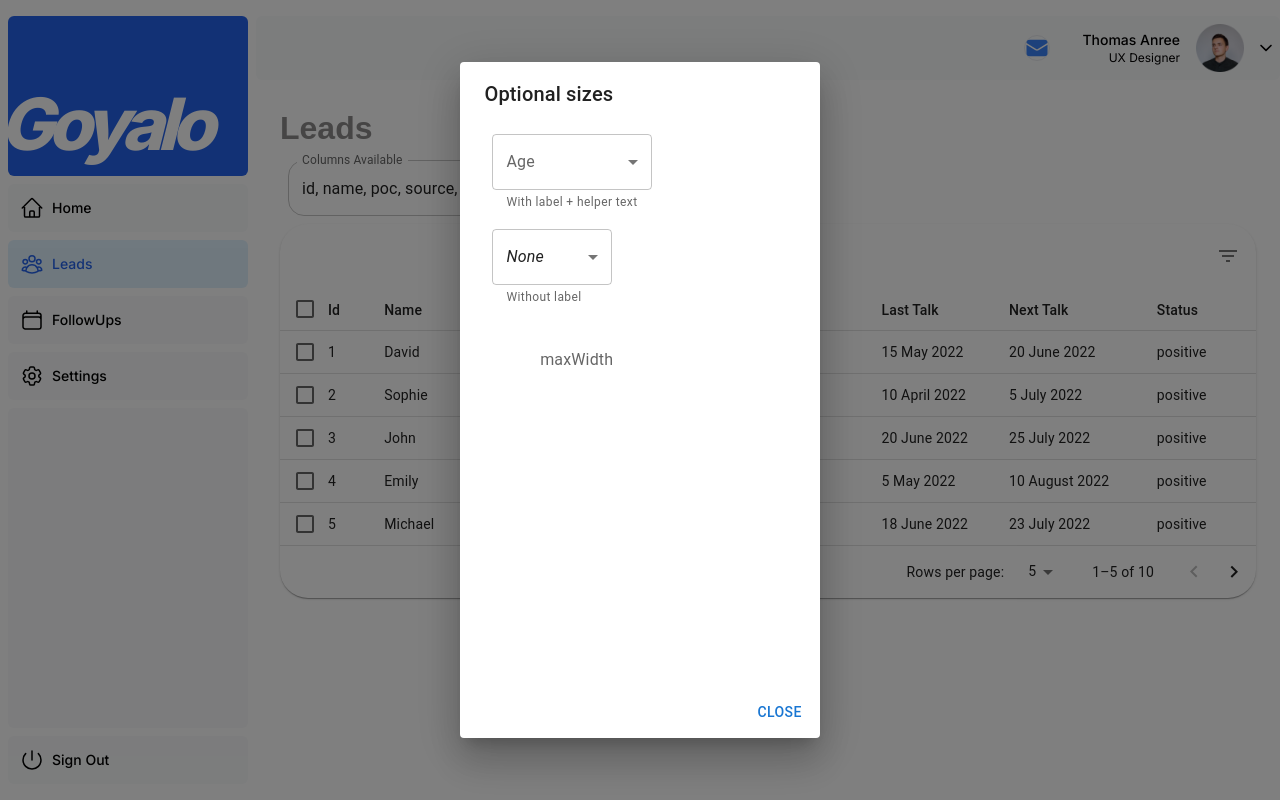
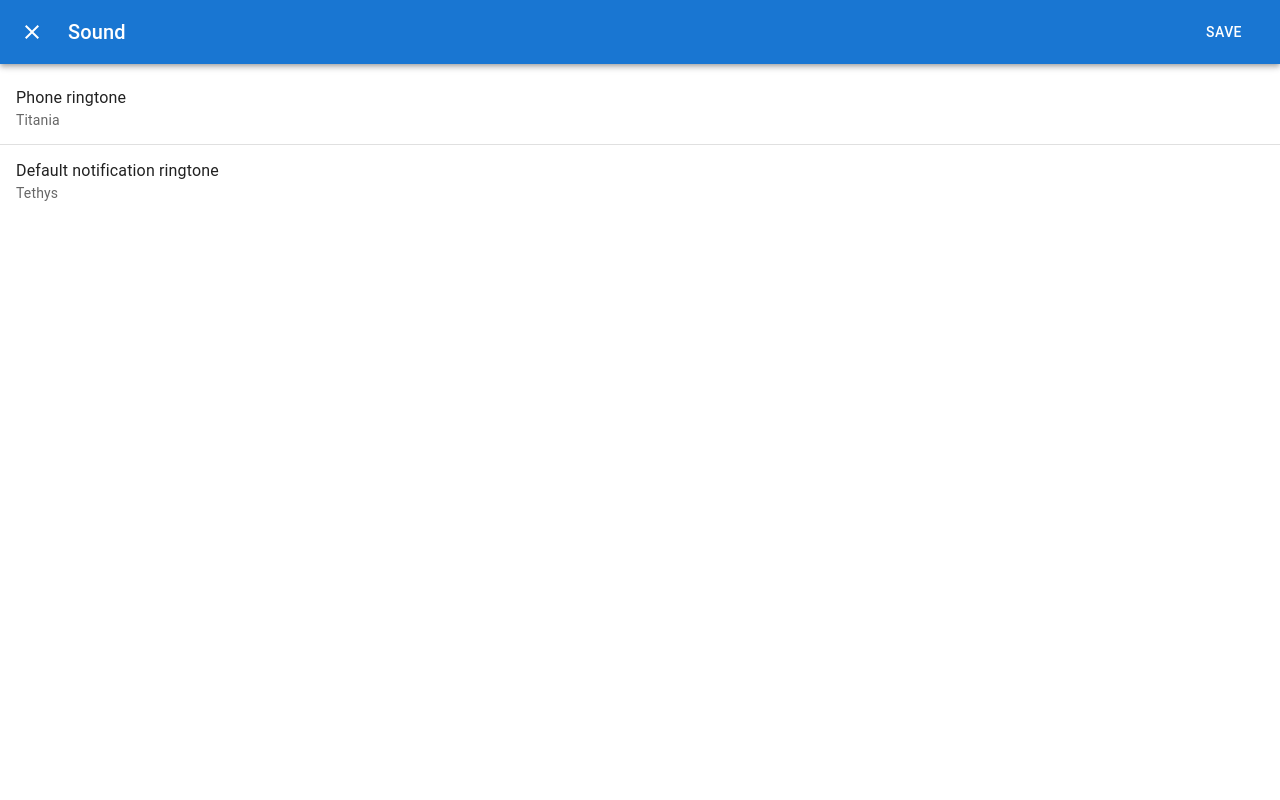
Before and after one commit to sabiqthottoly/luqa-frontend, a Next.js app: page /dashboard/leads in a window 1280 px wide. Both pictures are taken after a click on the button 1228 px from the left and 256 px from the top of the page. Built offline with nearby package versions, Linux system fonts and the light colour scheme; a web font is replaced by a local one.

Commit message:
modal started

```diff
--- a/app/dashboard/leads/components/filter/filtersModal.tsx
+++ b/app/dashboard/leads/components/filter/filtersModal.tsx
@@ -13,6 +13,27 @@ import MenuItem from "@mui/material/MenuItem";
 import Select, { SelectChangeEvent } from "@mui/material/Select";
 import Switch from "@mui/material/Switch";
 import FilterSelection from "./filterSelction";
+import ListItemText from '@mui/material/ListItemText';
+import ListItemButton from '@mui/material/ListItemButton';
+import List from '@mui/material/List';
+import Divider from '@mui/material/Divider';
+import AppBar from '@mui/material/AppBar';
+import Toolbar from '@mui/material/Toolbar';
+import IconButton from '@mui/material/IconButton';
+import Typography from '@mui/material/Typography';
+import CloseIcon from '@mui/icons-material/Close';
+import Slide from '@mui/material/Slide';
+import { TransitionProps } from '@mui/material/transitions';
+
+
+const Transition = React.forwardRef(function Transition(
+  props: TransitionProps & {
+    children: React.ReactElement;
+  },
+  ref: React.Ref<unknown>,
+) {
+  return <Slide direction="up" ref={ref} {...props} />;
+});
 
 interface FiltersModalProps {
   isOpenFiltersModal: boolean;
@@ -31,62 +52,97 @@ const FiltersModal: React.FC<FiltersModalProps> = ({
     setOpen(isOpenFiltersModal);
   }, [isOpenFiltersModal]);
 
+  const handleClickOpen = () => {
+    setOpen(true);
+  };
+
   const handleClose = () => {
     closeFiltersModal();
     setOpen(false);
   };
 
-  //   const handleMaxWidthChange = (event: SelectChangeEvent<typeof maxWidth>) => {
-  //     setMaxWidth(
-  //       // @ts-expect-error autofill of arbitrary value is not handled.
-  //       event.target.value
-  //     );
-  //   };
+  return (
+    // <React.Fragment>
+    //   <Dialog
+    //     // fullWidth={fullWidth}
+    //     // maxWidth={maxWidth}
+    //     open={open}
+    //     onClose={handleClose}
+    //   >
+    //     <DialogTitle>Optional sizes</DialogTitle>
+    //     <DialogContent sx={{ width: "70%", height: "70vh" }}>
+    //       <DialogContentText>
+    //         <FilterSelection />
+    //       </DialogContentText>
+    //       <Box
+    //         noValidate
+    //         component="form"
+    //         sx={{
+    //           display: "flex",
+    //           flexDirection: "column",
+    //           m: "auto",
+    //           width: "fit-content",
+    //         }}
+    //       >
+    //         <FormControl sx={{ mt: 2, minWidth: 120 }}>
+    //           <InputLabel htmlFor="max-width">maxWidth</InputLabel>
+    //         </FormControl>
+    //         {/* <FormControlLabel
+    //           sx={{ mt: 1 }}
+    //           control={
+    //             <Switch checked={fullWidth} onChange={handleFullWidthChange} />
+    //           }
+    //           label="Full width"
+    //         />  */}
+    //       </Box>
+    //     </DialogContent>
+    //     <DialogActions>
+    //       <Button onClick={handleClose}>Close</Button>
+    //     </DialogActions>
+    //   </Dialog>
+    // </React.Fragment>
 
-  //   const handleFullWidthChange = (
-  //     event: React.ChangeEvent<HTMLInputElement>
-  //   ) => {
-  //     setFullWidth(event.target.checked);
-  //   };
 
-  return (
     <React.Fragment>
+      {/* <Button variant="outlined" onClick={handleClickOpen}>
+        Open full-screen dialog
+      </Button> */}
       <Dialog
-        // fullWidth={fullWidth}
-        // maxWidth={maxWidth}
+        fullScreen
         open={open}
         onClose={handleClose}
+        TransitionComponent={Transition}
       >
-        <DialogTitle>Optional sizes</DialogTitle>
-        <DialogContent sx={{ width: "70%", height: "70vh" }}>
-          <DialogContentText>
-            <FilterSelection />
-          </DialogContentText>
-          <Box
-            noValidate
-            component="form"
-            sx={{
-              display: "flex",
-              flexDirection: "column",
-              m: "auto",
-              width: "fit-content",
-            }}
-          >
-            <FormControl sx={{ mt: 2, minWidth: 120 }}>
-              <InputLabel htmlFor="max-width">maxWidth</InputLabel>
-            </FormControl>
-            {/* <FormControlLabel
-              sx={{ mt: 1 }}
-              control={
-                <Switch checked={fullWidth} onChange={handleFullWidthChange} />
-              }
-              label="Full width"
-            />  */}
-          </Box>
-        </DialogContent>
-        <DialogActions>
-          <Button onClick={handleClose}>Close</Button>
-        </DialogActions>
+        <AppBar sx={{ position: 'relative' }}>
+          <Toolbar>
+            <IconButton
+              edge="start"
+              color="inherit"
+              onClick={handleClose}
+              aria-label="close"
+            >
+              <CloseIcon />
+            </IconButton>
+            <Typography sx={{ ml: 2, flex: 1 }} variant="h6" component="div">
+              Sound
+            </Typography>
+            <Button autoFocus color="inherit" onClick={handleClose}>
+              save
+            </Button>
+          </Toolbar>
+        </AppBar>
+        <List>
+          <ListItemButton>
+            <ListItemText primary="Phone ringtone" secondary="Titania" />
+          </ListItemButton>
+          <Divider />
+          <ListItemButton>
+            <ListItemText
+              primary="Default notification ringtone"
+              secondary="Tethys"
+            />
+          </ListItemButton>
+        </List>
       </Dialog>
     </React.Fragment>
   );
--- a/app/dashboard/page.tsx
+++ b/app/dashboard/page.tsx
@@ -1,5 +1,64 @@
+"use client"
+import { useEffect } from "react";
 import { lusitana } from "../ui/fonts";
+import axios from "axios";
+import { useRouter } from 'next/navigation';
 
 export default function Page() {
+  const router = useRouter();
+
+  const fetchSomeData = async () => {
+    try {
+      let useraccesstoken = localStorage.getItem('accessToken');
+      console.log(useraccesstoken);
+
+
+      const response = await axios.get('http://localhost:4000/api/tenant/roles', {
+        headers: {
+          Authorization: `Bearer ${useraccesstoken}`
+        }
+      });
+
+      console.log(response.data);
+    } catch (error:any) {
+      if (error.response && error.response.status === 401) {
+        // Access token has expired, attempt to refresh it
+        const refreshToken = localStorage.getItem('refreshToken');
+        try {
+          const response = await axios.post('http://localhost:4000/api/auth/refresh-token', {}, {
+            headers: {
+              Authorization: `Bearer ${refreshToken}`
+            }
+          });
+
+          const { accessToken: newAccessToken, refreshToken: newRefreshToken } = response.data.tokens;
+
+          // Store new tokens in localStorage
+          localStorage.setItem('accessToken', newAccessToken);
+          localStorage.setItem('refreshToken', newRefreshToken);
+
+          // Retry the original request with the new access token
+          const retryResponse = await axios.get('http://localhost:4000/api/tenant/roles', {
+            headers: {
+              Authorization: `Bearer ${newAccessToken}`
+            }
+          });
+
+          console.log(retryResponse.data);
+        } catch (refreshError) {
+          console.log('Refresh token failed', refreshError);
+          // Redirect to login page if refresh token fails
+          router.push('/login');
+        }
+      } else {
+        console.log('Failed to fetch data', error);
+      }
+    }
+  }
+
+  useEffect(() => {
+    fetchSomeData();
+  }, []);
+
   return <h1 className={`${lusitana.className}`}>Dashboard Page</h1>;
 }
--- a/app/login/page.tsx
+++ b/app/login/page.tsx
@@ -1,4 +1,29 @@
+"use client";
+import {useState} from 'react';
+import axios from 'axios'
+import { useRouter } from 'next/navigation';
+
 export default function LoginPage() {
+  const router = useRouter();
+  const [email, setEmail] = useState('');
+  const [password, setPassword] = useState('');
+
+  const handleLogin = async (event: React.FormEvent) => {
+    event.preventDefault();
+    try {
+      const response = await axios.post('http://localhost:4000/api/auth/login', {
+        email,
+        password
+      });
+      console.log('Login Successful', response.data);
+      localStorage.setItem('accessToken',response.data.tokens.accessToken)
+      localStorage.setItem('refreshToken',response.data.tokens.refreshToken)
+      router.push('/dashboard');
+    } catch (error) {
+      console.log('Login Failed ', error)
+    }
+  }
+
     return (
         <div className="min-h-screen flex items-center justify-center bg-zinc-100">
           <div className="bg-white shadow-xl rounded-xl flex flex-col md:flex-row w-full max-w-4xl">
@@ -11,14 +36,14 @@ export default function LoginPage() {
                 <p className="text-xl font-extrabold text-blue-900 mb-6">GOYALO SAFARIS</p>
                 <p className="text-blue-600 font-bold">Login</p>
               </div>
-              <form className="space-y-4">
+              <form onSubmit={handleLogin} className="space-y-4">
                 <div>
-                  <label htmlFor="username" className="block text-zinc-700">Email</label>
-                  <input type="text" id="username" className="w-full px-4 py-2 border rounded-lg focus:outline-none focus:ring-2 focus:ring-blue-500" />
+                  <label htmlFor="email" className="block text-zinc-700">Email</label>
+                  <input type="text" id="email" value={email} onChange={(e) => setEmail(e.target.value)} className="w-full px-4 py-2 border rounded-lg focus:outline-none focus:ring-2 focus:ring-blue-500" />
                 </div>
                 <div>
                   <label htmlFor="password" className="block text-zinc-700">Password</label>
-                  <input type="password" id="password" className="w-full px-4 py-2 border rounded-lg focus:outline-none focus:ring-2 focus:ring-blue-500" />
+                  <input type="password" id="password" value={password} onChange={(e) => setPassword(e.target.value)} className="w-full px-4 py-2 border rounded-lg focus:outline-none focus:ring-2 focus:ring-blue-500" />
                 </div>
                 <button type="submit" className="w-full bg-blue-600 text-white py-2 rounded-lg hover:bg-blue-800">Login</button>
               </form>
--- a/package.json
+++ b/package.json
@@ -14,6 +14,7 @@
     "@heroicons/react": "^2.1.3",
     "@mui/icons-material": "^5.15.18",
     "@mui/material": "^5.15.18",
+    "axios": "^1.7.2",
     "clsx": "^2.1.1",
     "next": "14.2.3",
     "react": "^18",
```
Also changed, not shown: 1 other file (tests, documents, lock files or other folders).
